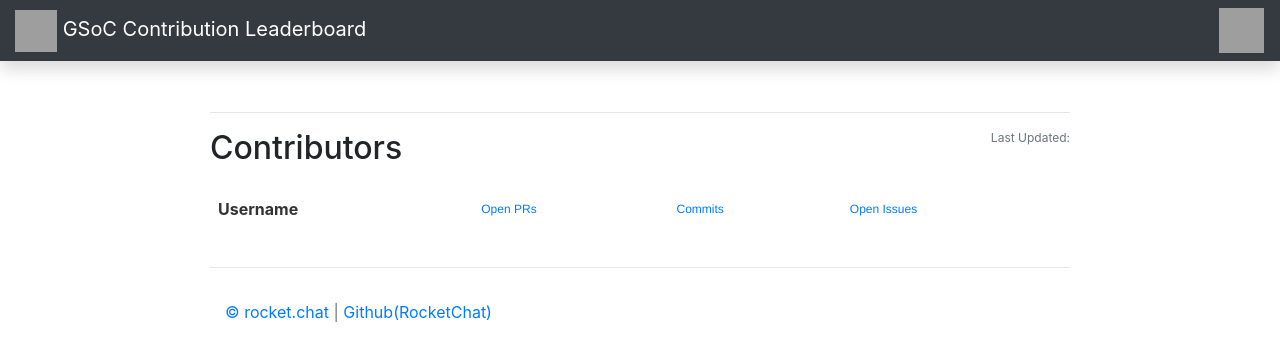
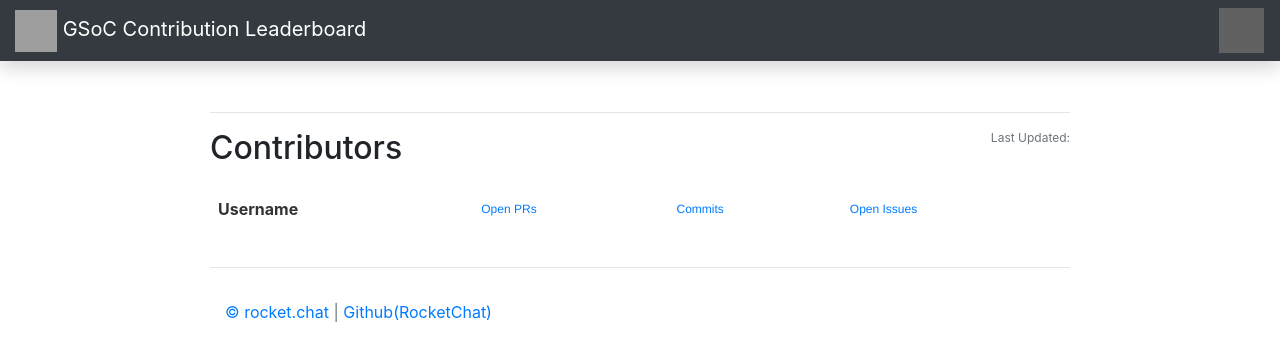
Before and after one commit to shubhsherl/GSoC-Contribution-Leaderboard, a Django app: page / in a window 1280 px wide. Shown: the top 361 px of the page. Run offline with Django 3.2, Linux system fonts and the light colour scheme; data that the repository does not hold is empty; some libraries are stand-ins or nearby versions; grey boxes are pictures that could not be loaded.

Commit message:
Invert GitHub icon color
The original icon color is illegible. Change its primary color to white.

```diff
--- a/GSoC-Contribution-Leaderboard/templates/base.html
+++ b/GSoC-Contribution-Leaderboard/templates/base.html
@@ -13,6 +13,10 @@
       padding: 0 20px;
       height: 100%;
     }
+
+    #github {
+      filter: invert(100%);
+    }
   </style>
   {% block head-css %}
   <link rel="shortcut icon" href="https://cdn.worldvectorlogo.com/logos/rocket-chat.svg" type="image/x-icon" /> {% endblock %}
@@ -24,7 +28,7 @@
         height="42" width="42"> GSoC Contribution Leaderboard</a>
     <ul class="navbar-nav px-3">
       <li class="nav-item text-nowrap">
-        <a class="nav-link" href="https://github.com/shubhsherl/GSoC-Contribution-Leaderboard/" target="_blank" rel="noopener noreferrer">
+        <a class="nav-link" id="github" href="https://github.com/shubhsherl/GSoC-Contribution-Leaderboard/" target="_blank" rel="noopener noreferrer">
           <img src="http://pluspng.com/img-png/github-octocat-vector-png--1600.png" height="45" width="45">
         </a>
       </li>
```
